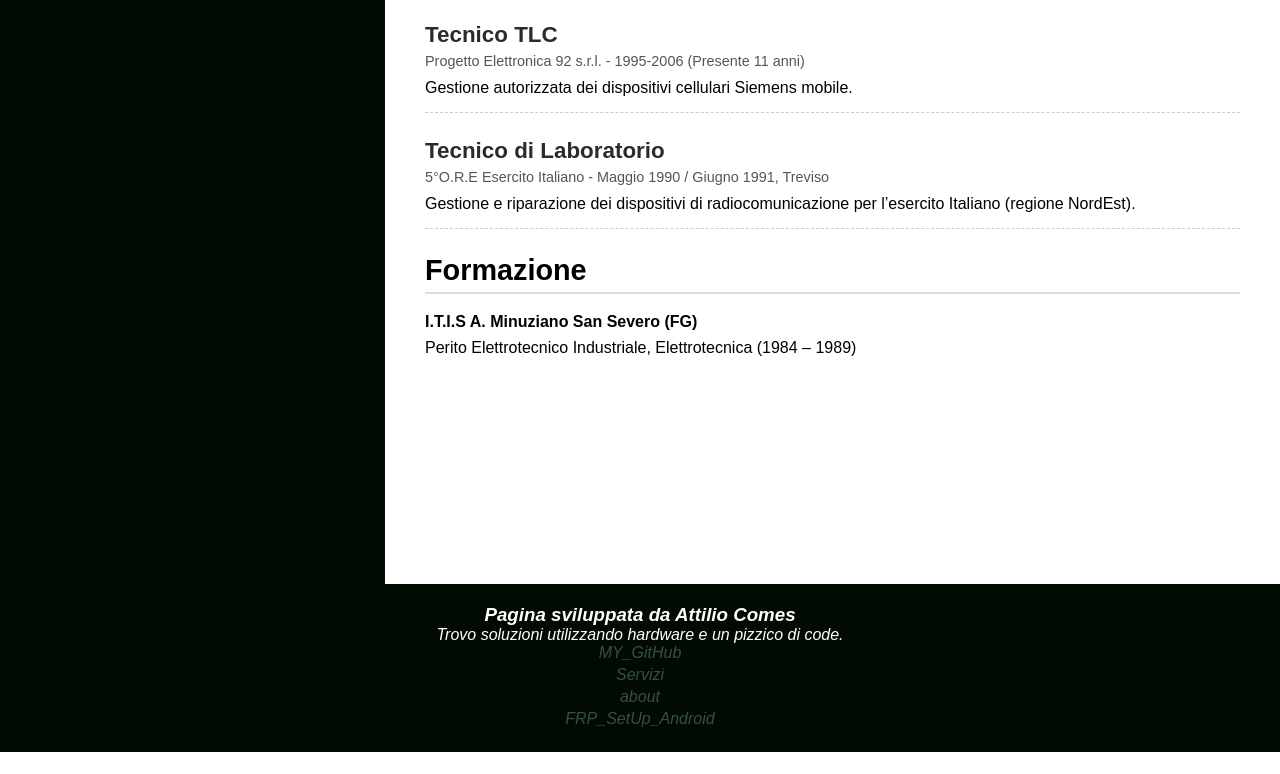
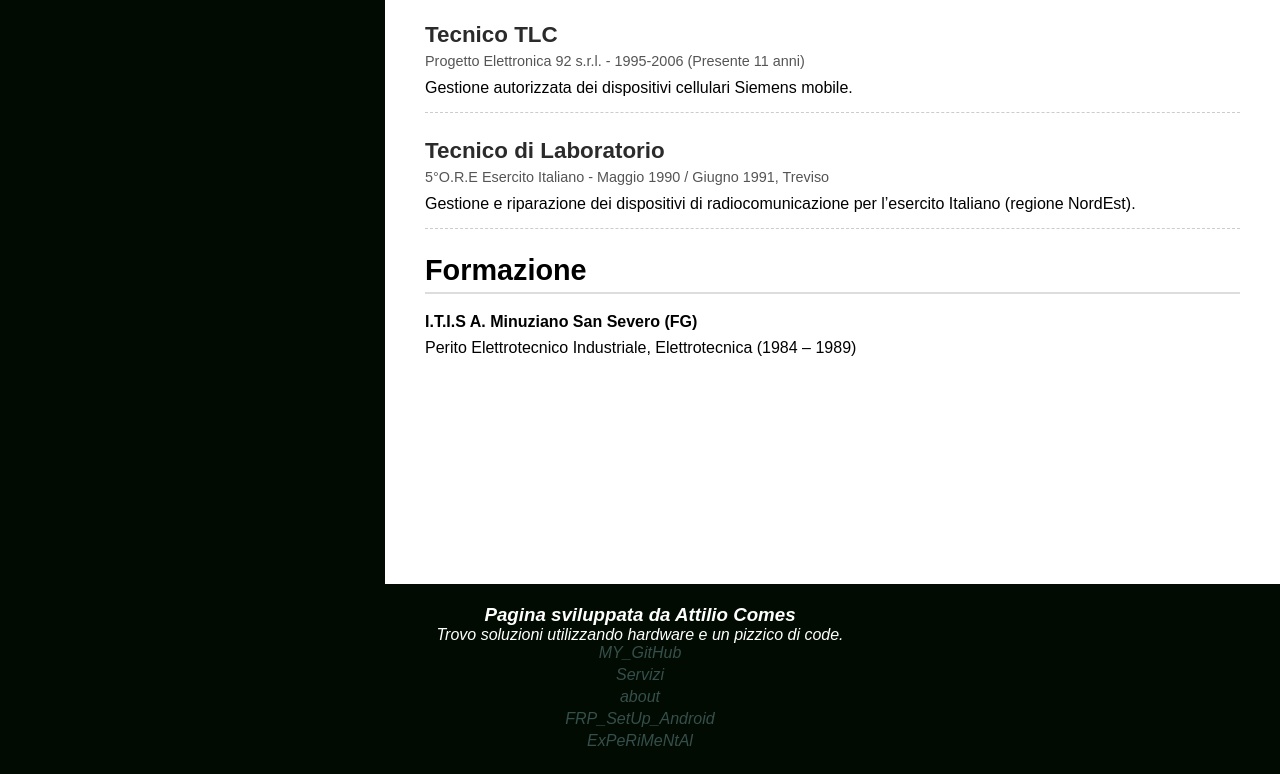
Before and after one commit to ComesLab/Profilo_Attilio-Comes, a plain HTML site: page index.html in a window 1280 px wide. Shown: the part 921-1695 px from the top of the page. Before the commit the page ends 1673 px from the top, so only its background shows below. Drawn offline with Linux system fonts and the light colour scheme.

Commit message:
Update index.html

```diff
--- a/index.html
+++ b/index.html
@@ -163,7 +163,7 @@
                 <li><a href="https://www.linkedin.com/in/attilio-comes-b0248159/">Servizi</a></li>
                 <li><a href="https://comeslab.company.site/">about</a></li>
                 <li><a href="intent://com.android.settings/#Intent;scheme=android-app;end">FRP_SetUp_Android</a></li>
-
+                <li><a href="">ExPeRiMeNtAl</a></li>
             </ul>
         </nav>
   </footer>
```
